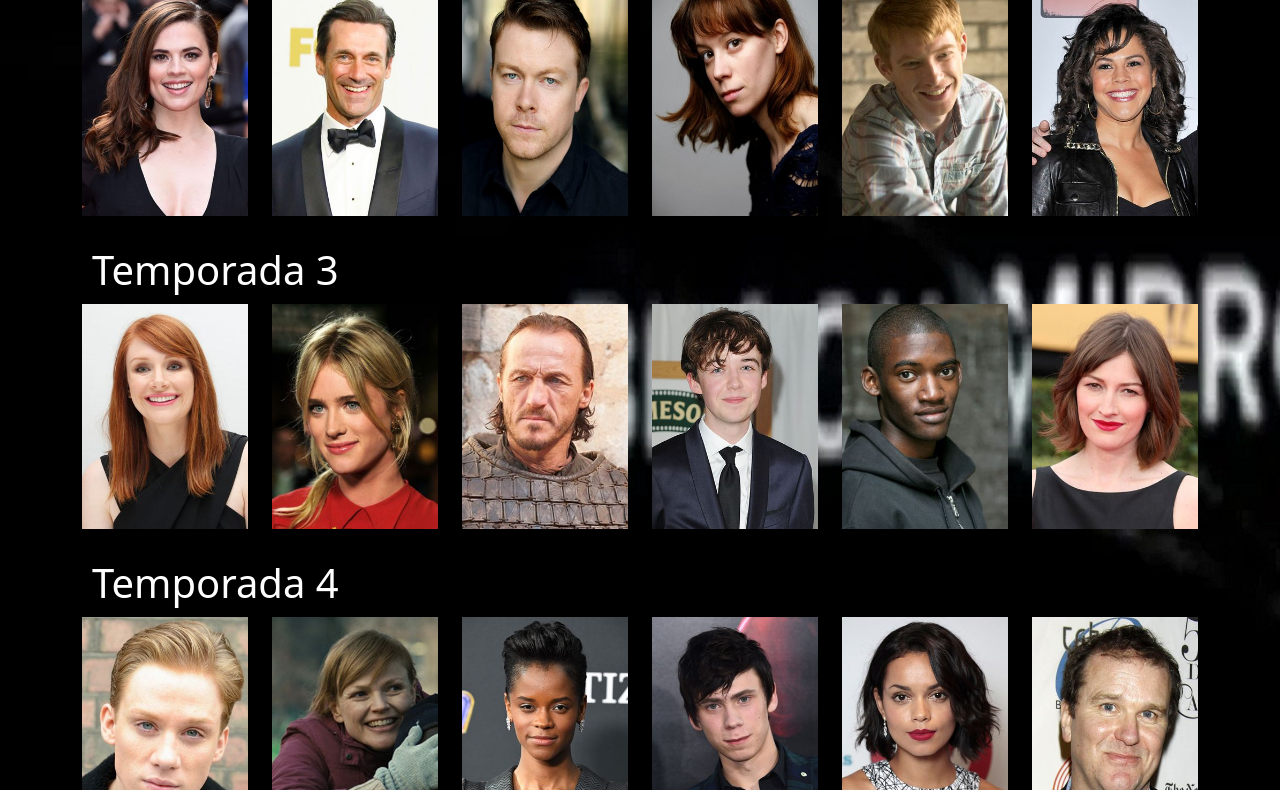
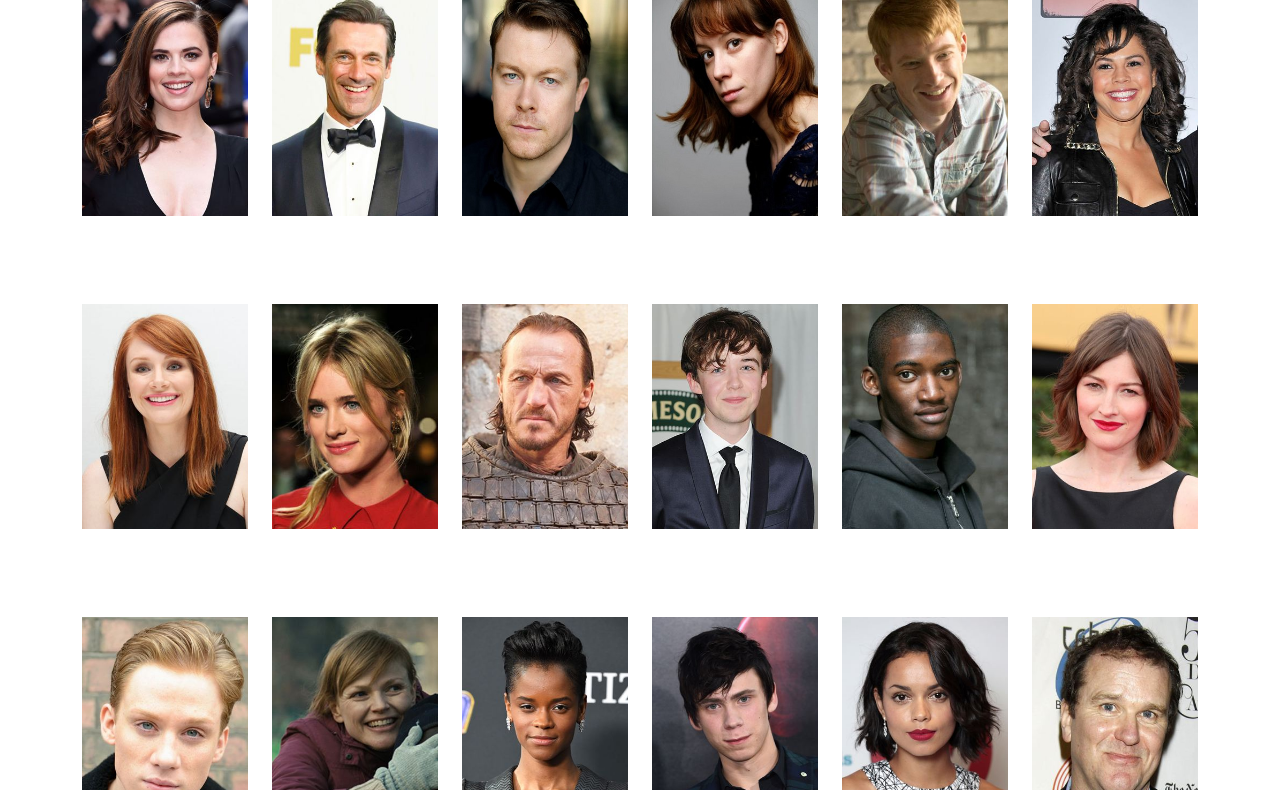
Before and after one commit to Tomas050303/blackmirror, a website: page paginas/elenco.html in a window 1280 px wide. Shown: the part 757-1547 px from the top of the page. Drawn offline with nearby package versions, Linux system fonts and the light colour scheme; files that its build step writes are made by us from their sources.

Commit message:
desafio saas

```diff
--- a/sass/style.scss
+++ b/sass/style.scss
@@ -9,7 +9,7 @@
 .body{
     &__inicio {
         height: 15 fr;
-    background-image: url(../recursos/imagen-black-mirror.jpg);
+
     display: flex;
     flex-direction: column;
     min-height: 100vh;
```
